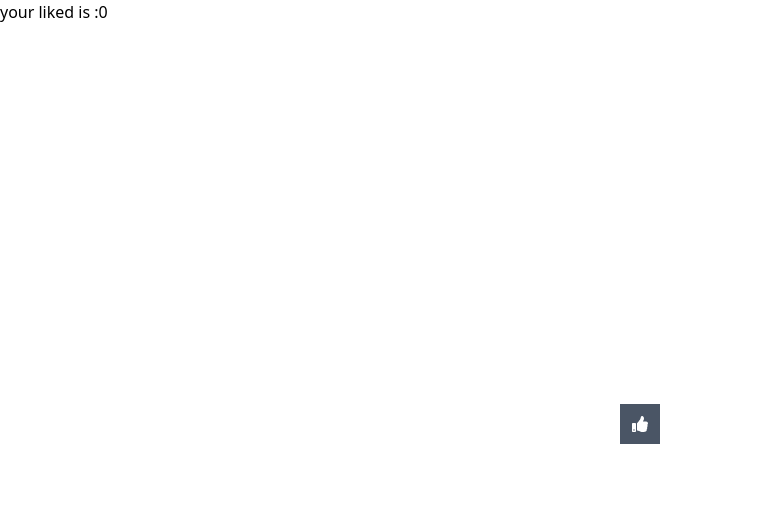
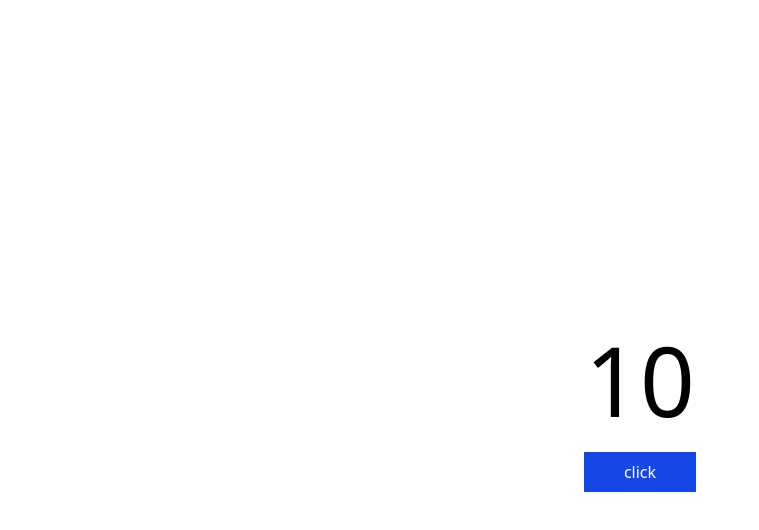
Before and after one commit to Puja-Khadka/react-project, a React (Vite) app: page / in a window 1280 px wide. Shown: the top 530 px of the page, without its empty margins (0-759 px from the left). Built offline with nearby package versions, Linux system fonts and the light colour scheme.

Commit message:
loading button added

```diff
--- a/src/App.jsx
+++ b/src/App.jsx
@@ -1,6 +1,7 @@
 
 import { useState } from "react";
 import { FaThumbsUp } from "react-icons/fa";
+import Demo from "./Components/Demo";
 function App() {
   const [liked,setLiked]=useState(false)
   const [count ,setCount]=useState(0)
@@ -18,13 +19,15 @@ function App() {
 
   return (
     <>
-      <h1> your liked is :{count}</h1>
+      {/* <h1> your liked is :{count}</h1>
     <div className="flex justify-center items-center h-screen">
 
     <div className={`flex justify-center items-center h-10 w-10 ${liked?"bg-blue-600":"bg-gray-600"}`} onClick={handleClick}>
       <FaThumbsUp className="text-white "/>
       </div>
-      </div>
+      </div> */}
+
+      <Demo/>
     </>
   )
 }
--- /dev/null
+++ b/src/Components/Demo.jsx
@@ -0,0 +1,41 @@
+import React, { useEffect, useState } from 'react'
+
+function Demo() {
+  const [number,setNumber]=useState(10)
+  const[loading,setLoading]=useState(false)
+
+  function HandleClick(){
+
+     setLoading(true)
+  }
+  useEffect(()=>{
+     if(!loading)return
+    const interval=setInterval(()=>{
+      setNumber(prev=>{
+        if(prev<=1){
+       clearInterval(interval)
+       setLoading(false)
+       return 0
+      }
+      return prev-1
+      })
+
+    },1000)
+    return()=> clearInterval(interval)
+  },[loading])
+  return (
+    <>
+    <div className=' flex flex-col items-center justify-center h-screen'>
+    <div className='inline-block'>
+      <h1 className='text-center py-6 text-8xl'>{number}</h1>
+      {!loading?(<button className='bg-blue-700 text-white py-2 px-10'onClick={HandleClick} >click</button>)
+      :(<button className='bg-blue-700 text-white py-2 px-10' >Loading....</button>)}
+
+
+    </div>
+    </div>
+    </>
+  )
+}
+
+export default Demo
```
